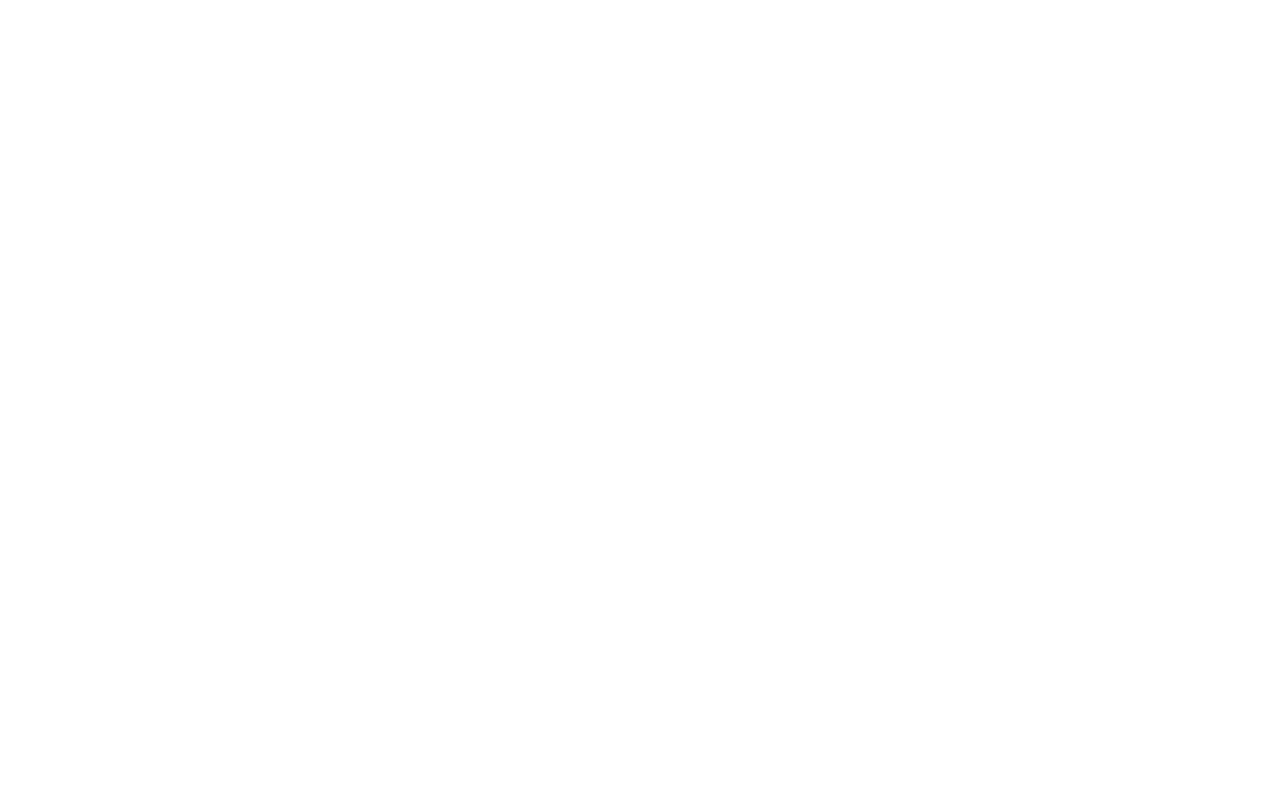
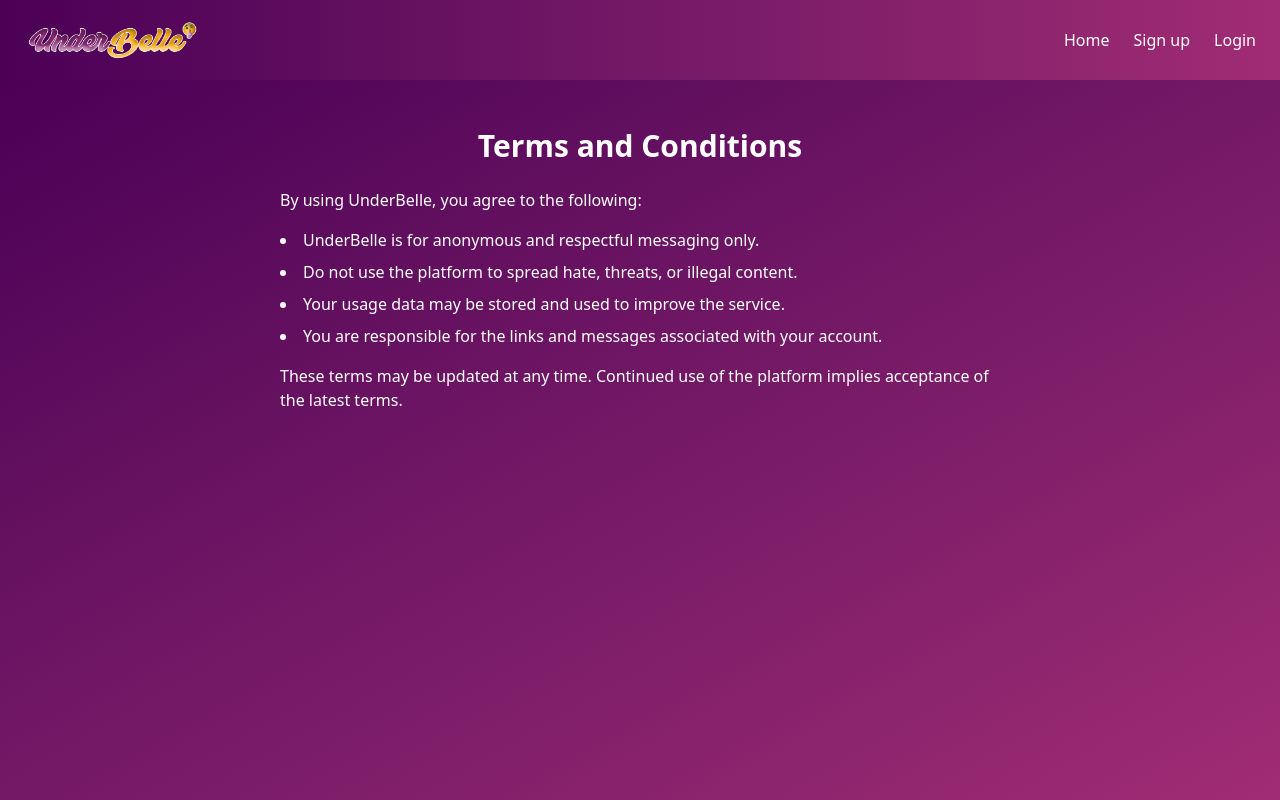
Before and after one commit to Chinche-Carl-Afungchwi/Final-Project, a React (Vite) app in the folder client/: page /terms in a window 1280 px wide. Before the commit this address had no page. Built offline with nearby package versions, Linux system fonts and the light colour scheme.

Commit message:
Added terms and conditions page, redirected homepage to dashboard for logged in users

```diff
--- a/client/src/App.tsx
+++ b/client/src/App.tsx
@@ -7,6 +7,7 @@ import Dashboard from './pages/Dashboard';
 import MessagesPage from './pages/MessagesPage';
 import RegisterSuccess from './pages/RegisterSuccess';
 import ProtectedRoute from './components/ProtectedRoute';
+import TermsPage from './pages/TermsPage';
 
 function App() {
   return (
@@ -17,6 +18,7 @@ function App() {
       <Route path="/login" element={<Login />} />
       <Route path="/leave/:slug" element={<LeaveMessage />} />
       <Route path="/register-success" element={<RegisterSuccess />} />
+      <Route path="/terms" element={<TermsPage />} />
 
       {/* Protected Routes */}
       <Route
--- a/client/src/pages/Home.tsx
+++ b/client/src/pages/Home.tsx
@@ -1,18 +1,27 @@
+// src/pages/Home.tsx
+import { useEffect } from 'react';
+import { useNavigate, Link } from 'react-router-dom';
+import { useAuth } from '@/context/AuthContext';
 import MainLayout from '../layouts/MainLayout';
-import { Link } from 'react-router-dom';
 
 const Home = () => {
+  const { token } = useAuth();
+  const navigate = useNavigate();
+
+  useEffect(() => {
+    if (token) {
+      navigate('/dashboard');
+    }
+  }, [token, navigate]);
+
   return (
     <MainLayout>
       <div className="flex flex-col items-center justify-center text-center min-h-[calc(100vh-64px)]">
-
         <img src="/logo.png" alt="Under Belle Logo" className="w-64 sm:w-80 mb-6" />
-
 
         <h2 className="text-2xl sm:text-3xl font-bold text-white mb-6 leading-snug">
           Get anonymous messages<br />from friends and followers
         </h2>
-
 
         <Link
           to="/register"
@@ -21,12 +30,10 @@ const Home = () => {
           Get Started
         </Link>
 
-        {/* Subtext */}
         <p className="text-white text-sm">
           Sign up to receive your own anonymous messages link.
         </p>
 
-        {/* Login link */}
         <Link to="/login" className="text-yellow-300 font-medium mt-2 hover:text-white">
           Log in
         </Link>
--- a/client/src/pages/LeaveMessage.tsx
+++ b/client/src/pages/LeaveMessage.tsx
@@ -73,6 +73,18 @@ const LeaveMessage = () => {
           >
             {submitting ? 'Sending...' : 'Send'}
           </button>
+
+          <p className="text-center text-xs text-white mt-4">
+            By submitting, you agree to our{' '}
+            <a
+              href="/terms"
+              target="_blank"
+              rel="noopener noreferrer"
+              className="underline text-yellow-300 hover:text-yellow-400"
+            >
+              Terms and Conditions
+            </a>
+          </p>
         </form>
       </div>
     </MainLayout>
--- a/client/src/pages/Register.tsx
+++ b/client/src/pages/Register.tsx
@@ -1,20 +1,20 @@
 // src/pages/Register.tsx
-import { useState } from 'react';
-import { useNavigate, Link } from 'react-router-dom';
-import axios from 'axios';
-import MainLayout from '../layouts/MainLayout';
+import { useState } from "react";
+import { useNavigate, Link } from "react-router-dom";
+import axios from "axios";
+import MainLayout from "../layouts/MainLayout";
 
 const Register = () => {
   const navigate = useNavigate();
 
   const [form, setForm] = useState({
-    username: '',
-    email: '',
-    password: '',
-    confirmPassword: '',
+    username: "",
+    email: "",
+    password: "",
+    confirmPassword: "",
   });
 
-  const [error, setError] = useState('');
+  const [error, setError] = useState("");
 
   const handleChange = (e: React.ChangeEvent<HTMLInputElement>) => {
     setForm({ ...form, [e.target.name]: e.target.value });
@@ -22,7 +22,7 @@ const Register = () => {
 
   const handleSubmit = async (e: React.FormEvent) => {
     e.preventDefault();
-    setError('');
+    setError("");
 
     if (form.password !== form.confirmPassword) {
       setError("Passwords do not match");
@@ -30,18 +30,21 @@ const Register = () => {
     }
 
     try {
-      const res = await axios.post('https://underbelle-backend.onrender.com/api/auth/register', {
-        username: form.username,
-        email: form.email,
-        password: form.password,
-      });
+      const res = await axios.post(
+        "https://underbelle-backend.onrender.com/api/auth/register",
+        {
+          username: form.username,
+          email: form.email,
+          password: form.password,
+        }
+      );
 
-      localStorage.setItem('token', res.data.token);
-      localStorage.setItem('user', JSON.stringify(res.data.user));
+      localStorage.setItem("token", res.data.token);
+      localStorage.setItem("user", JSON.stringify(res.data.user));
 
-      navigate('/register-success');
+      navigate("/register-success");
     } catch (err: any) {
-      const msg = err?.response?.data?.message || 'Registration failed';
+      const msg = err?.response?.data?.message || "Registration failed";
       setError(msg);
     }
   };
@@ -90,10 +93,15 @@ const Register = () => {
           {error && <p className="text-sm text-red-400">{error}</p>}
 
           <p className="text-sm text-white">
-            By clicking Sign Up, you agree to our{' '}
-            <Link to="#" className="underline text-[var(--color-secondary)]">
+            By clicking Sign Up, you agree to our{" "}
+            <a
+              href="/terms"
+              className="underline text-yellow-300 hover:text-yellow-400"
+              target="_blank"
+              rel="noopener noreferrer"
+            >
               Terms and Conditions
-            </Link>
+            </a>
           </p>
 
           <button
--- /dev/null
+++ b/client/src/pages/TermsPage.tsx
@@ -0,0 +1,25 @@
+import MainLayout from '@/layouts/MainLayout';
+
+const TermsPage = () => {
+  return (
+    <MainLayout>
+      <div className="text-white p-6 max-w-3xl mx-auto space-y-4">
+        <h1 className="text-3xl font-bold text-center mb-6">Terms and Conditions</h1>
+        <p>
+          By using UnderBelle, you agree to the following:
+        </p>
+        <ul className="list-disc list-inside space-y-2">
+          <li>UnderBelle is for anonymous and respectful messaging only.</li>
+          <li>Do not use the platform to spread hate, threats, or illegal content.</li>
+          <li>Your usage data may be stored and used to improve the service.</li>
+          <li>You are responsible for the links and messages associated with your account.</li>
+        </ul>
+        <p>
+          These terms may be updated at any time. Continued use of the platform implies acceptance of the latest terms.
+        </p>
+      </div>
+    </MainLayout>
+  );
+};
+
+export default TermsPage;
```
